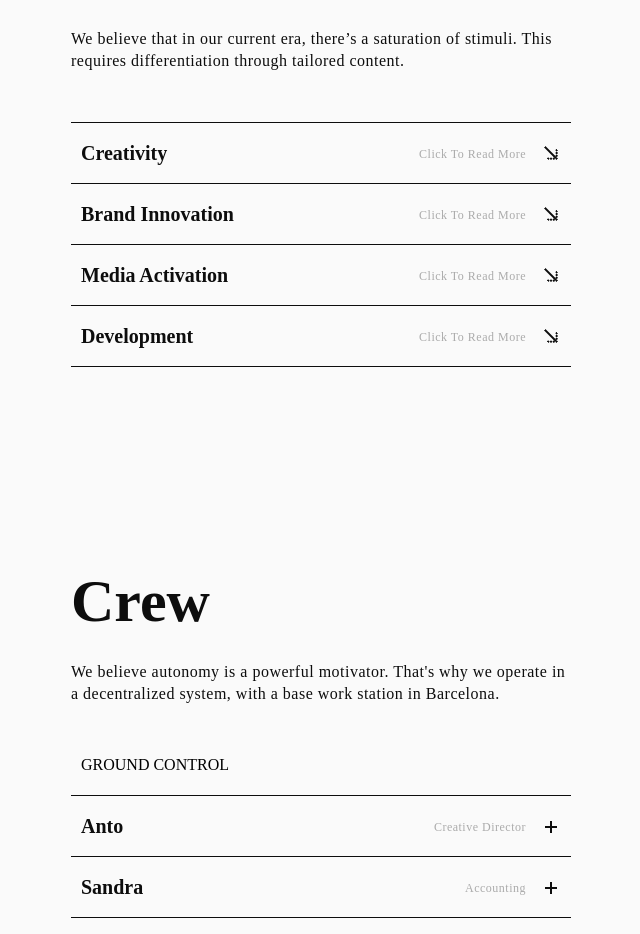
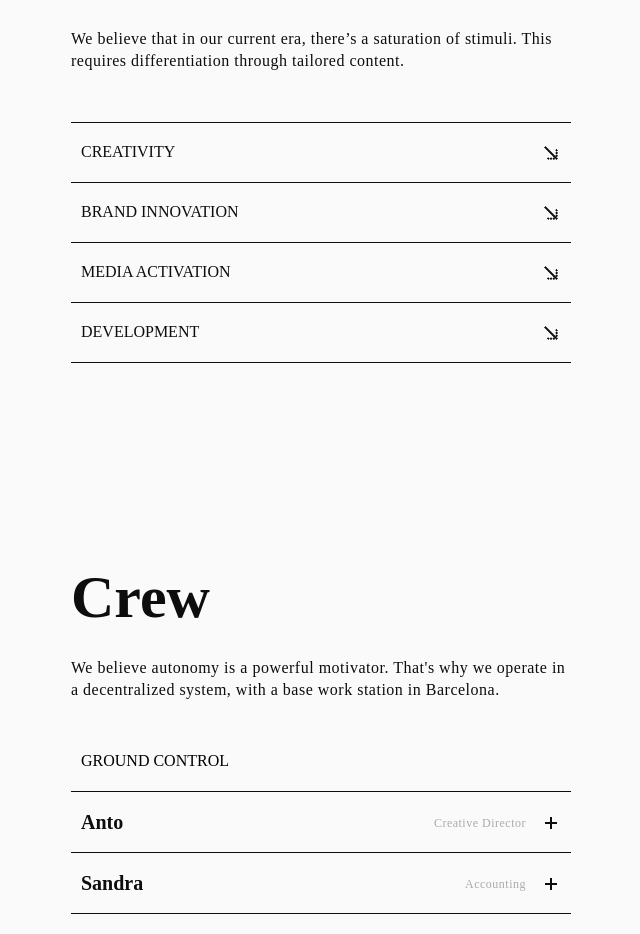
Before and after one commit to egomezsalasva/apollo30-web-2020, a React (Create React App) app: page / in a window 1280 px wide. Shown: the part 2880-3814 px from the top of the page, without its empty margins (319-959 px from the left). Built offline with nearby package versions, Linux system fonts and the light colour scheme; a web font is replaced by a local one.

Commit message:
Refactoring Props

```diff
--- a/src/components/GlobalTab.js
+++ b/src/components/GlobalTab.js
@@ -50,9 +50,10 @@ const TabContainer = styled.div`
 
 
 //MAIN COMPONENT
-const GlobalTab = ({propNoPointer, propTitle, propRole, propInternalIcon, propOnMouseEnter, propOnMouseLeave, propOnClick, children, propRoleRef, propTabRef, propServicesReadMore, propWithPlus}) => {
+const GlobalTab = ({ propTabRef, propOnMouseEnter, propOnMouseLeave, propOnClick, propTitle, propRole, propRoleExtraClasses, propRoleWithIcon, propRoleRef, children}) => {
     return (
         <TabContainer
+            className="tab"
             // propNoPointer
             ref={propTabRef}
             onMouseEnter={propOnMouseEnter}
@@ -63,7 +64,7 @@ const GlobalTab = ({propNoPointer, propTitle, propRole, propInternalIcon, propOn
             <h3 className="tabTitle">{propTitle}</h3>
 
             <div
-                className={`tabRole ${ propInternalIcon ? 'tabRoleWithIcon' : ''} ${ propServicesReadMore ? 'tabReadMore' : ''} ${ propWithPlus ? 'tabRolePlus' : ''}`}
+                className={`tabRole ${ propRoleExtraClasses } ${ propRoleWithIcon ? 'tabRoleWithIcon' : ''}`}
                 ref={propRoleRef}
             >
                 {propRole}
--- a/src/components/launchesSection/FeaturedTab.js
+++ b/src/components/launchesSection/FeaturedTab.js
@@ -39,15 +39,13 @@ const IconContainer = styled.div`
 
 
 //MAIN COMPONENT
-const FeaturedTab = ({propNoPointer, propTitle, propRole, propInternalIcon, propExternalIcon, propOnMouseEnter, propOnMouseLeave, propOnClick}) => {
+const FeaturedTab = ({propNoPointer, propTitle, propRole, propRoleWithIcon, propOnMouseEnter, propOnMouseLeave, propOnClick}) => {
 
     return (
         <GlobalTab
-            propNoPointer={propNoPointer}
             propTitle={propTitle}
             propRole={propRole}
-            propInternalIcon={propInternalIcon}
-            propExternalIcon={propExternalIcon}
+            propRoleWithIcon
             //Event Handlers
             propOnMouseEnter={propOnMouseEnter}
             propOnMouseLeave={propOnMouseLeave}
--- a/src/components/servicesSection/ServicesTab.js
+++ b/src/components/servicesSection/ServicesTab.js
@@ -23,8 +23,8 @@ const ServicesTabContainer = styled.div`
         height: 60px;
         /* height: 104px; */
         &:hover .tabReadMore{
-        opacity: 0.33;
-        transition: opacity 0.8s ease-in-out;
+            opacity: 0.33;
+            transition: opacity 0.8s ease-in-out;
         }
 
         .tabTitle{
@@ -83,19 +83,24 @@ const ArrowContainer = styled.div`
 
 
 //MAIN COMPONENT
-const ServicesTab = ({propNoPointer, propTitle, propRole, propRoleRef, propInternalIcon, propExternalIcon, propOnMouseEnter, propOnMouseLeave, propOnClick, propServicesTextRef, propServicesText, propServicesArrowRef, propTabRef }) => {
+const ServicesTab = ({propNoPointer, propTitle, propRoleRef, propOnMouseEnter, propOnMouseLeave, propOnClick, propServicesTextRef, propServicesText, propServicesArrowRef, propTabRef }) => {
 
     return (
         <ServicesTabContainer>
             <GlobalTab
+                //Texts
+                propTitle={propTitle}
+                propRole="Click To Read More"
+                //Icons
+                propRoleWithIcon
+                //Conditional Styles
                 propNoPointer={propNoPointer}
+                propServicesReadMore
+                //Extra Classes
+                propRoleExtraClasses="tabReadMore"
+                //Refs
                 propTabRef={propTabRef}
-                propTitle={propTitle}
-                propRole={propRole}
                 propRoleRef={propRoleRef}
-                propInternalIcon={propInternalIcon}
-                propExternalIcon={propExternalIcon}
-                propServicesReadMore
                 //Event Handlers
                 propOnMouseEnter={propOnMouseEnter}
                 propOnMouseLeave={propOnMouseLeave}
--- a/src/sections/CrewSection.js
+++ b/src/sections/CrewSection.js
@@ -107,7 +107,7 @@ const CrewSection = () => {
                         propRoleRef={el => plusAntoRole = el}
                         propOnMouseEnter={ () => crewHoverAntoTl.play() }
                         propOnMouseLeave={ () => crewHoverAntoTl.reverse() }
-                        propWithPlus
+                        propRoleWithIcon
                     >
                         <div className="tabRole tabMailPlus" ref={el => plusAntoMail = el}>a@apollo30.com</div>
                         <div className="plusCrew">
@@ -120,7 +120,7 @@ const CrewSection = () => {
                         propRoleRef={el => plusSandraRole = el}
                         propOnMouseEnter={ () => crewHoverSandraTl.play() }
                         propOnMouseLeave={ () => crewHoverSandraTl.reverse() }
-                        propWithPlus
+                        propRoleWithIcon
                     >
                         <div className="tabRole tabMailPlus" ref={el => plusSandraMail = el}>s@apollo30.com</div>
                         <div className="plusCrew">
--- a/src/sections/LaunchesSection.js
+++ b/src/sections/LaunchesSection.js
@@ -5,7 +5,7 @@ import styled from 'styled-components'
 import gsap from 'gsap'
 import { ScrollTrigger } from "gsap/ScrollTrigger"
 //-Styles
-import {apolloColors, apolloFonts} from '../data/apollo30styles'
+import { apolloColors } from '../data/apollo30styles'
 //-Images
 import apolloPortfolio from '../assets/images/apolloPortfolio.gif'
 import internalLinkIcon from '../assets/images/internalLink.svg'
--- a/src/sections/ServicesSection.js
+++ b/src/sections/ServicesSection.js
@@ -252,43 +252,49 @@ const LaunchesSection = () => {
           <div className="divisionLine topLine" style={{marginTop: "0px"}} ref={el => topLineServicesRef = el}></div>
 
           <ServicesTab propTitle="Creativity"
-              propRole="Click To Read More"
+              //Text
+              propServicesText="Creamos contenido (publicitario, cinematográfico, social, digital y móvil) que trasciende los medios tradicionales y difumina las líneas entre productos, experiencias, contenido y marketing."
+              //Refs
+              propTabRef={el => creativityTabRef = el}
               propRoleRef={el => creativityReadMoreRef = el}
-              propServicesText="Creamos contenido (publicitario, cinematográfico, social, digital y móvil) que trasciende los medios tradicionales y difumina las líneas entre productos, experiencias, contenido y marketing."
               propServicesTextRef={el => creativityTextRef = el}
               propServicesArrowRef={el => arrowCreativityRef = el}
+              //Handlers
               propOnClick={creativityClickHandler}
-              propInternalIcon
+
           />
           <ServicesTab propTitle="Brand Innovation"
+              //Text
+              propServicesText="Los consumidores de hoy no compran una marca, se han de sentir partícipes de ella. Ayudamos a las marcas a simplificar y aclarar quiénes son para transmitir mejor y llegar a conectar verdaderamente con su público objetivo."
+              //Refs
               propTabRef={el => brandInnovationTabRef = el}
-              propRole="Click To Read More"
               propRoleRef={el => brandReadMoreRef = el}
-              propServicesText="Los consumidores de hoy no compran una marca, se han de sentir partícipes de ella. Ayudamos a las marcas a simplificar y aclarar quiénes son para transmitir mejor y llegar a conectar verdaderamente con su público objetivo."
               propServicesTextRef={el => brandTextRef = el}
               propServicesArrowRef={el => arrowBrandRef = el}
+              //Handlers
               propOnClick={brandClickHandler}
-              propInternalIcon
           />
           <ServicesTab propTitle="Media Activation"
+              //Text
+              propServicesText="La abundancia de competencia en el mercado actual exige una dosis extra de creatividad y estrategia. Una estrategia ocurrente garantiza ubicaciones de medios más ingeniosas y, por tanto, mas efectivas."
+              //Refs
               propTabRef={el => mediaActivationTabRef = el}
-              propRole="Click To Read More"
               propRoleRef={el => mediaReadMoreRef = el}
-              propServicesText="La abundancia de competencia en el mercado actual exige una dosis extra de creatividad y estrategia. Una estrategia ocurrente garantiza ubicaciones de medios más ingeniosas y, por tanto, mas efectivas."
               propServicesTextRef={el => mediaTextRef = el}
               propServicesArrowRef={el => arrowMediaRef = el}
+              //Handlers
               propOnClick={() => mediaClickHandler()}
-              propInternalIcon
           />
           <ServicesTab propTitle="Development"
+              //Text
+              propServicesText="Ofrecemos servicios de diseño y desarrollo web, creamos apps y gestionamos proyectos de desarrollo personalizados."
+              //Refs
               propTabRef={el => developmentTabRef = el}
-              propRole="Click To Read More"
               propRoleRef={el => developmentReadMoreRef = el}
-              propServicesText="Ofrecemos servicios de diseño y desarrollo web, creamos apps y gestionamos proyectos de desarrollo personalizados."
               propServicesTextRef={el => developmentTextRef = el}
               propServicesArrowRef={el => arrowDevelopmentRef = el}
+              //Handlers
               propOnClick={() => developmentClickHandler()}
-              propInternalIcon
           />
 
         </div>
```
Lines whose indentation alone changed are shown as unchanged.
